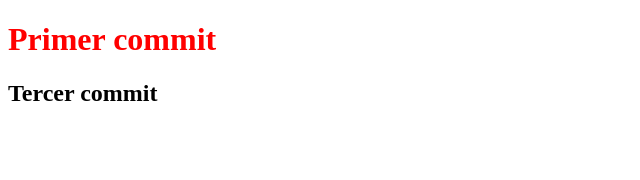
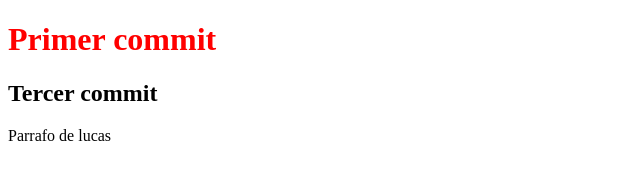
Before and after one commit to LucasReynoso4/jueves--noche, a plain HTML site: page index.html in a window 1280 px wide. Shown: the whole page, without its empty margins (0-640 px from the left). Drawn offline with Linux system fonts and the light colour scheme.

Commit message:
commit en la rama lucas, linea 14

```diff
--- a/index.html
+++ b/index.html
@@ -11,6 +11,8 @@
 
     <h1>Primer commit</h1>
     <h2>Tercer commit</h2>
-
+    <div>
+        <p>Parrafo de lucas</p>
+    </div>
 </body>
 </html>
```
